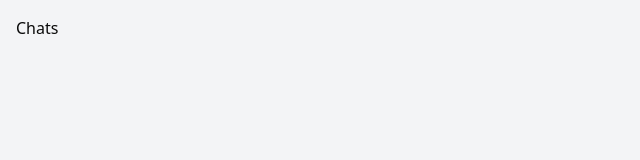
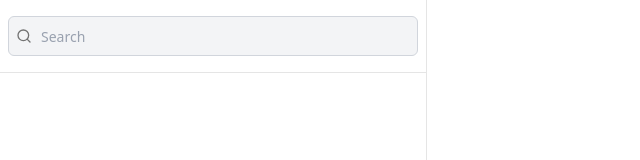
Before and after one commit to thecodephilic-guy/chatterbox-frontend, a Next.js app: page /chats in a window 1280 px wide. Shown: the top 160 px of the page, without its empty margins (0-640 px from the left). Built offline with nearby package versions, Linux system fonts and the light colour scheme.

Commit message:
Created chat seach bar and layout for dashboard

```diff
--- a/src/app/(dashboard)/chats/page.tsx
+++ b/src/app/(dashboard)/chats/page.tsx
@@ -1,9 +1,27 @@
-import React from 'react'
+'use client'
+
+import React from "react";
+import { useState } from "react";
+import Sidebar from "@/components/dashboard/sidebar";
 
 function Chats() {
+  const [selectedChatId, setSelectedChatId] = useState<string | null>(null);
+
   return (
-    <div>Chats</div>
-  )
+    <>
+      <div className="h-full grid grid-cols-1 md:grid-cols-3">
+      {/* Chat list sidebar */}
+      <div className={`overflow-y-auto border-r ${selectedChatId ? 'hidden md:block' : 'block'}`}>
+        <Sidebar />
+      </div>
+
+      {/* Chat area */}
+      <div className={`${selectedChatId ? 'block' : 'hidden md:block'} md:col-span-2`}>
+
+      </div>
+    </div>
+    </>
+  );
 }
 
-export default Chats
+export default Chats;
--- a/src/app/(dashboard)/layout.tsx
+++ b/src/app/(dashboard)/layout.tsx
@@ -1,20 +1,13 @@
-// import Sidebar from "@/components/dashboard/sidebar"
-// import Header from "@/components/shared/header"
+import React from "react";
 
 export default function DashboardLayout({
   children,
 }: {
-  children: React.ReactNode
+  children: React.ReactNode;
 }) {
   return (
-    <div className="flex h-screen bg-gray-100">
-      {/* <Sidebar /> */}
-      <div className="flex flex-col flex-1 overflow-hidden">
-        {/* <Header /> */}
-        <main className="flex-1 overflow-y-auto p-4">
-          {children}
-        </main>
-      </div>
+    <div className="flex h-screen w-full flex-col">
+      <main className="flex-1">{children}</main>
     </div>
-  )
+  );
 }
--- a/src/components/dashboard/search-bar.tsx
+++ b/src/components/dashboard/search-bar.tsx
@@ -0,0 +1,22 @@
+import React from "react";
+import { Input } from "@/components/ui/input";
+import { Search } from "lucide-react";
+
+function SearchBar() {
+    return (
+        <>
+        <div className="relative w-full px-2 py-4">
+            <Search className="absolute left-4 top-1/2 -translate-y-1/2 h-4 w-4 text-muted-foreground" />
+            <Input
+                type="text"
+                className="border-gray-300 bg-gray-100 rounded-sm pl-8 placeholder:text-gray-400 focus-visible:ring-0 font-medium"
+                placeholder="Search"
+            />
+        </div>
+        <hr />
+        </>
+
+    );
+}
+
+export default SearchBar;
--- a/src/components/dashboard/sidebar.tsx
+++ b/src/components/dashboard/sidebar.tsx
@@ -0,0 +1,12 @@
+import React from 'react'
+import SearchBar from './search-bar'
+
+function Sidebar() {
+  return (
+    <>
+        <SearchBar />
+    </>
+  )
+}
+
+export default Sidebar
```
